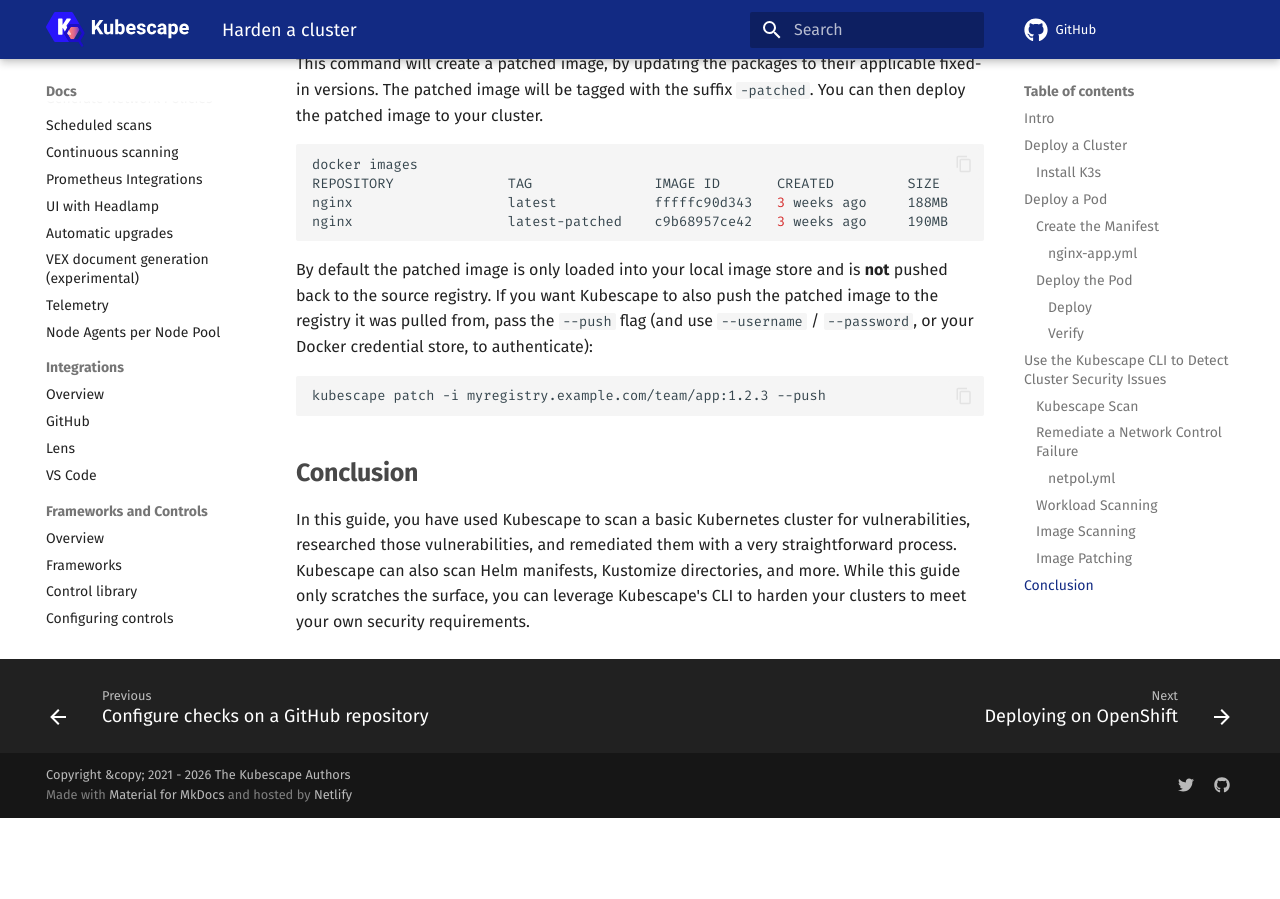
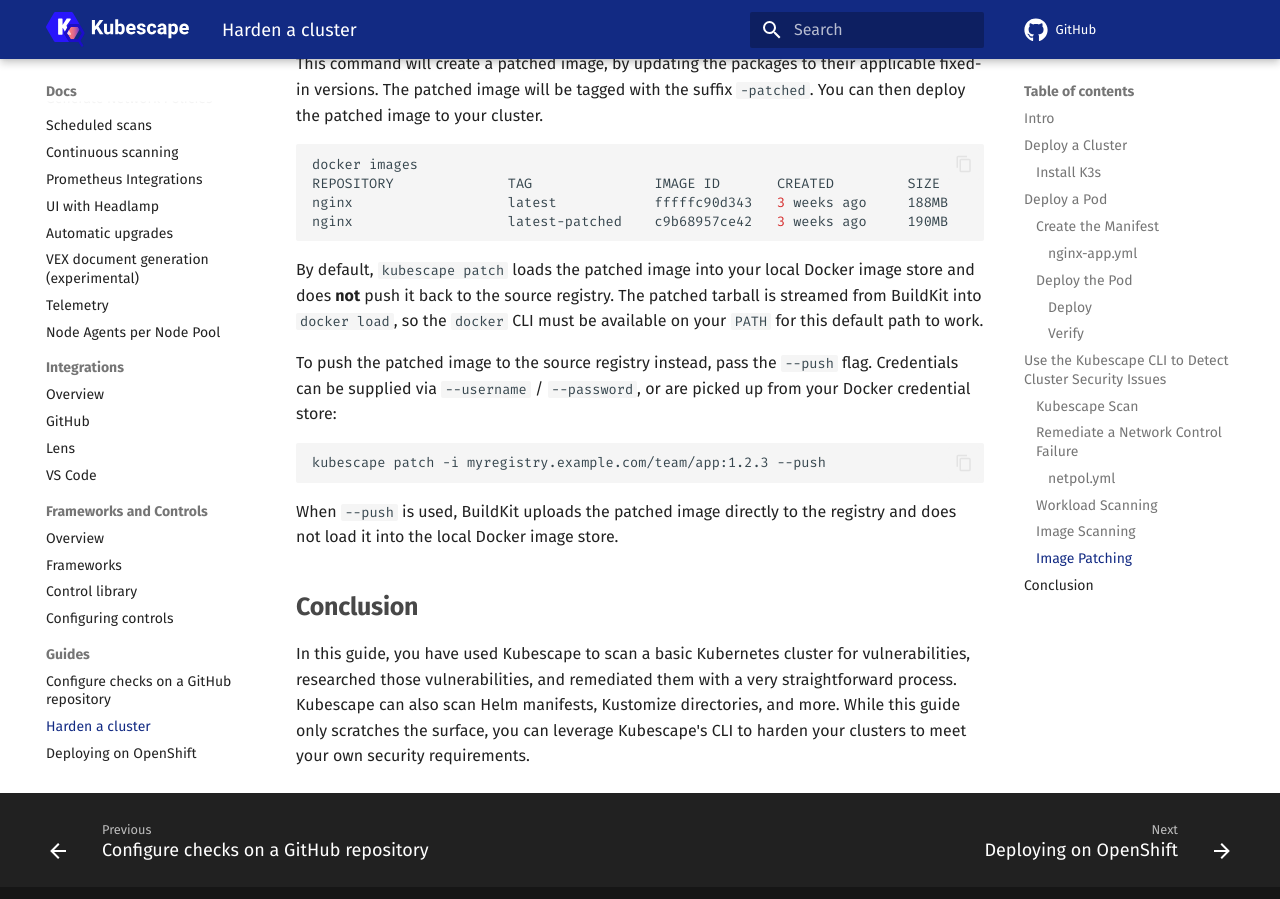
Before and after one commit to kubescape/kubescape.io, an MkDocs documentation site: the page built from docs/docs/guides/kubescape-cli/index.md, in a window 1280 px wide and 900 px high, scrolled down 10414 px. Built offline with MkDocs 1.6.1 and Material for MkDocs 9.7.7, drawn with Linux system fonts in a browser that asks for light colours; comment, search, counter and statistics services are not loaded; before the commit the page ends 11232 px from its top, so only the background shows below that.

Commit message:
docs: clarify --push default path requires docker CLI
Signed-off-by: yugal07 <yashsadhwani544@gmail.com>

````diff
--- a/docs/docs/guides/kubescape-cli/index.md
+++ b/docs/docs/guides/kubescape-cli/index.md
@@ -259,12 +259,16 @@
 nginx                   latest-patched    c9b68957ce42   3 weeks ago     190MB
 ```
 
-By default the patched image is only loaded into your local image store and is **not** pushed back to the source registry. If you want Kubescape to also push the patched image to the registry it was pulled from, pass the `--push` flag (and use `--username` / `--password`, or your Docker credential store, to authenticate):
+By default, `kubescape patch` loads the patched image into your local Docker image store and does **not** push it back to the source registry. The patched tarball is streamed from BuildKit into `docker load`, so the `docker` CLI must be available on your `PATH` for this default path to work.
+
+To push the patched image to the source registry instead, pass the `--push` flag. Credentials can be supplied via `--username` / `--password`, or are picked up from your Docker credential store:
 
 ```shell
 kubescape patch -i myregistry.example.com/team/app:1.2.3 --push
 ```
 
+When `--push` is used, BuildKit uploads the patched image directly to the registry and does not load it into the local Docker image store.
+
 
 ## Conclusion
 
````
